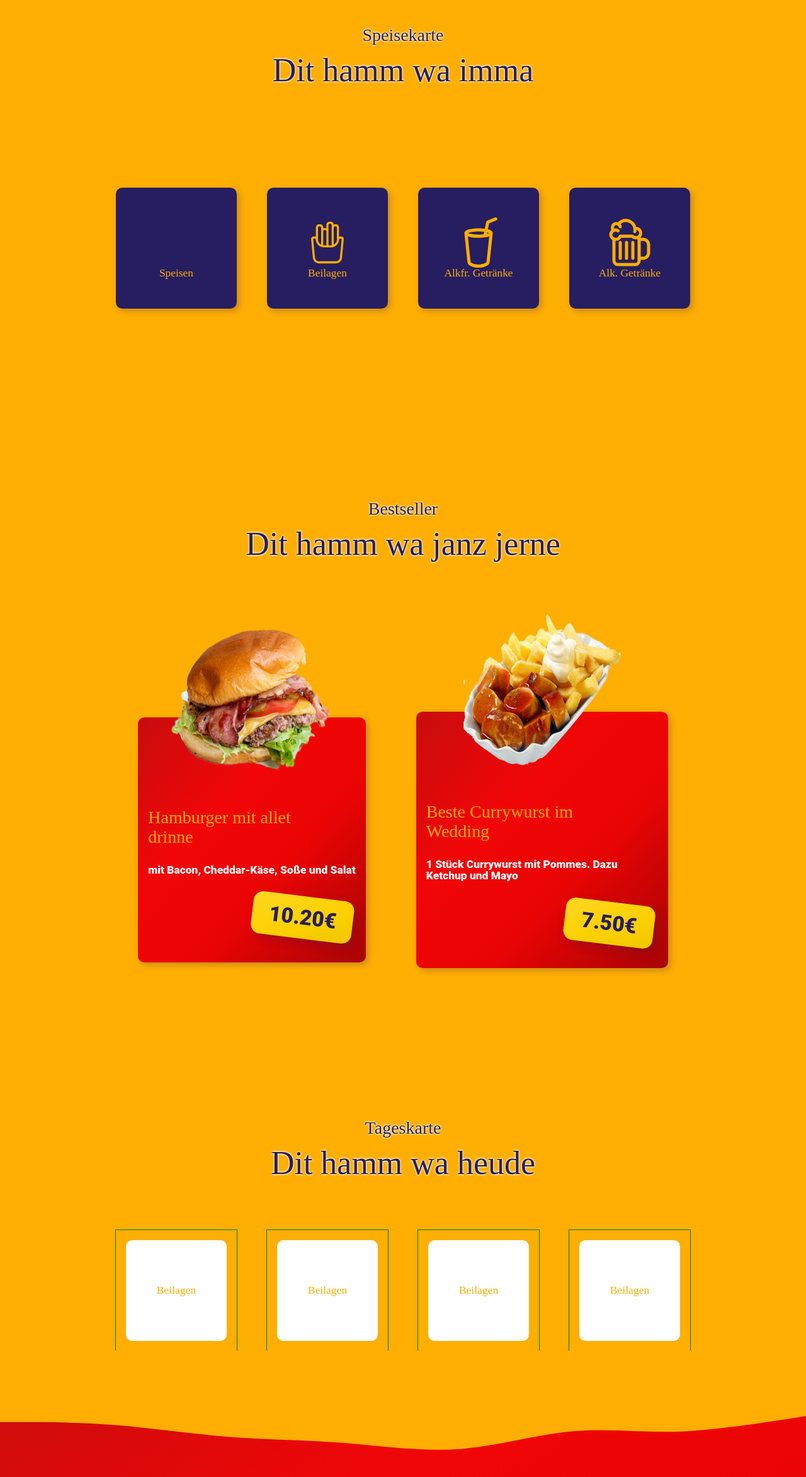
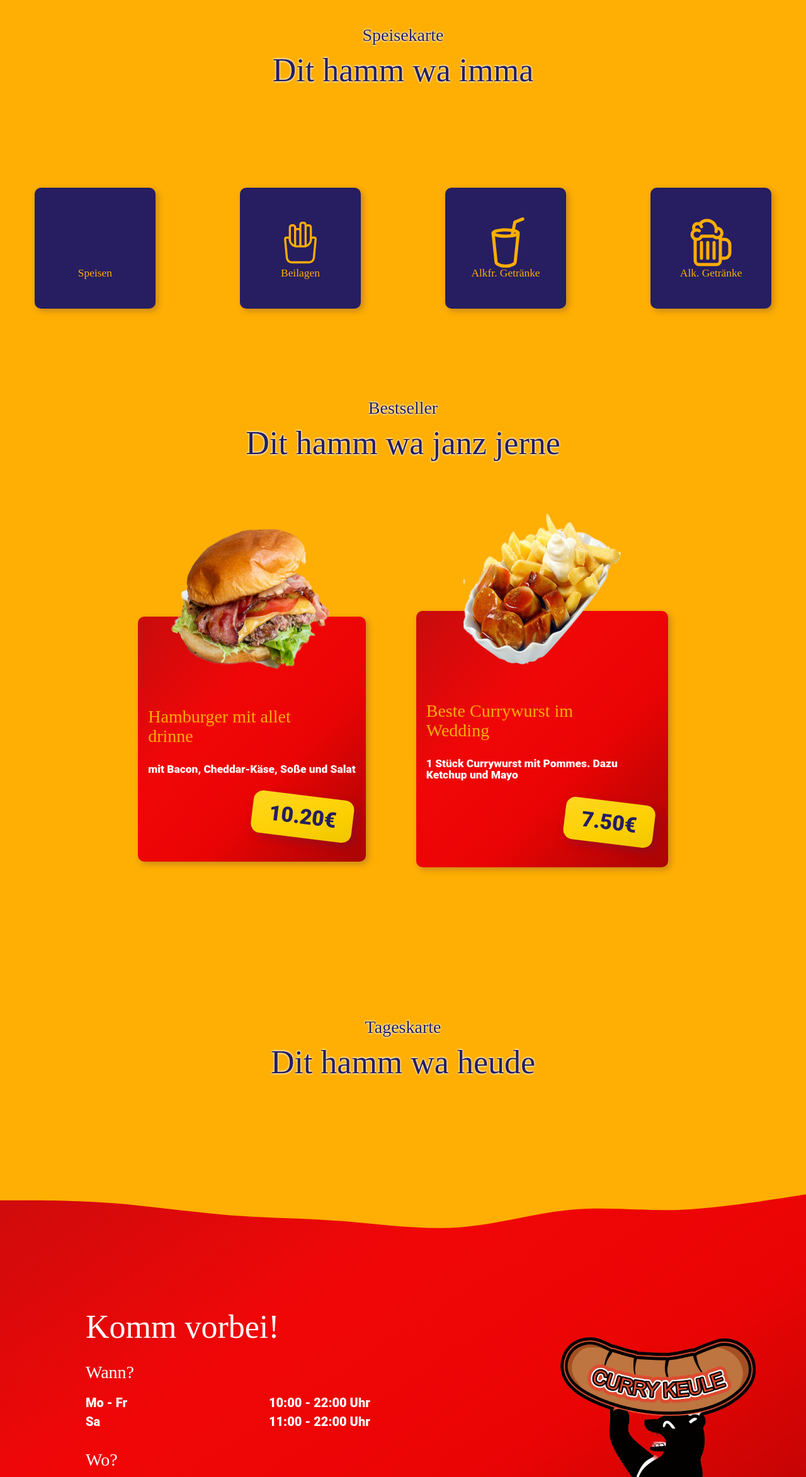
Before and after one commit to sasha-valderrama/curryKeule, a React (Vite) app: page / in a window 1280 px wide. Shown: the part 1126-3471 px from the top of the page at 63% size. Built offline with nearby package versions, Linux system fonts and the light colour scheme; some icons are missing; a web font is replaced by a local one.

Commit message:
Add info to menuCard component

```diff
--- a/src/components/sections/index.jsx
+++ b/src/components/sections/index.jsx
@@ -37,20 +37,7 @@ export default function Sections() {
             {section.heading === 'Speisekarte' ? <Menu /> : null}
             {section.heading === 'Bestseller' ? bestsellerCards : null}
             {section.heading === 'Tageskarte' ? (
-              <>
-                <TestingCard
-
-                />
-                <TestingCard
-
-                />
-                <TestingCard
-
-                />
-                <TestingCard
-
-                />
-              </>
+              <></>
             ) : null}
           </Section>
         )
--- a/src/components/ui/cards/menuCard/MenuCard.module.css
+++ b/src/components/ui/cards/menuCard/MenuCard.module.css
@@ -1,18 +1,10 @@
 .container__card {
-  background-color: rgb(var(--color-purple));
-  border-radius: 10px;
-  box-shadow: 4px 4px 10px rgba(var(--color-purple), 0.25);
-  padding: 1rem;
-  /* width: 11rem; */
-  /* height: 11rem; */
-  /* display: flex;
-  justify-content: start;
-  align-items: start; */
-  /* flex-direction: column; */
-  width: fit-content;
+  display: flex;
+  justify-content:center;
+  width: 100%;
   break-inside: avoid;
   transition: all 0.3s ease;
-  /* outline:5px solid green; */
+  min-width: 150px;
 }
 
 .card__top {
@@ -24,6 +16,9 @@
   flex-direction: column;
   transition: transform 0.3s ease-in-out;
   color: rgb(var(--color-yellow));
+  background-color: rgb(var(--color-purple));
+  border-radius: 10px;
+   box-shadow: 4px 4px 10px rgba(var(--color-purple), 0.25);
 }
 
 .container__name {
@@ -40,32 +35,95 @@
 }
 
 .small {
+  background-color: transparent;
   color: rgb(var(--color-white));
   width: fit-content;
   height: auto;
-  padding: 0.8rem 1rem;
   position: absolute;
   z-index: 99;
-  transform: translate(-45px, -100px) rotate(-15deg);
+  transform: translateY(-75px) rotate(-5deg);
   transition: transform 0.3s ease-in-out;
+   box-shadow: none;
 }
 
 .card__bottom {
+  border-radius: 10px;
   display: none;
   transition: transform 300ms ease-out;
+  background-color: rgb(var(--color-purple));
   transform-origin: top left;
+  box-shadow: 4px 4px 10px rgba(var(--color-purple), 0.25);
 }
 
 .show {
   display: block;
   position: relative;
-  /* width: 100%;
-  height: 100%; */
   transform: width 300ms ease-out;
-  /* background-color: aqua; */
-  color: rgb(var(--color-white));
+   color: rgb(var(--color-white));
   padding: 1rem;
   padding-top: 2rem;
-  width: fit-content;
+  width: 100%;
   transform: scale(1) translate(0, 0) rotate(0);
 }
+
+.article {
+  display: flex;
+  margin-bottom: 0.7rem;;
+  gap: 1rem;
+  justify-content: space-between;
+}
+
+.text {
+  font-family: var(--ff-body);
+  font-size: var(--fs-body-small);
+}
+
+.smallerText {
+  font-size: var(--fs-copyright);
+}
+
+.vegan {
+  color: rgb(var(--color-green));
+  font-weight: var(--fw-bold);
+}
+
+.containerDrinks {
+  display: flex;
+  gap: 1rem;
+}
+
+.displaySection {
+  display: none;
+}
+
+@media (width > 600px){
+  .container__card {
+  min-width: 250px;
+  width: 22%;
+}
+.card__top {
+  width: 12rem;
+  height: 12rem;
+}
+
+.small {
+  transform: translateY(-150px) rotate(-5deg);
+}
+}
+
+
+@media (width > 1000px){
+  .container__card {
+  width: 22%;
+}
+}
+
+@media (width > 1300px){
+ .container__card {
+  width: 33%;
+}
+.card__top {
+  width: 15rem;
+  height: 15rem;
+}
+}
--- a/src/components/ui/cards/menuCard/index.jsx
+++ b/src/components/ui/cards/menuCard/index.jsx
@@ -6,38 +6,30 @@ import { IoBeerOutline } from 'react-icons/io5'
 import { useState } from 'react'
 import { menu } from '../../../../data/menu'
 
-// const speisekarte = menu.map((section) => {
-//   if (section.name === 'Speisen' || section.name === 'Beilagen') {
+// const format0 = menu.map((section) => {
+//   if (section.name === 'Speisen') {
 //     return (
-//       <div key={section.name} className={MenuCSS.menuDivision}>
-//         <p
-//           className={
-//             section.name === 'Beilagen'
-//               ? MenuCSS.menuHeading
-//               : `${MenuCSS.menuHeading} ${MenuCSS.displaySection}`
-//           }
-//         >
-//           {section.name}
-//         </p>
+//       <div key={section.name} className={MenuCardCSS.menuDivision}>
 //         {section.products.map((product) => {
 //           return (
-//             <div key={product.id} className={MenuCSS.article}>
+//             <div key={product.id} className={MenuCardCSS.article}>
 //               <p
 //                 className={
 //                   product.vegan
-//                     ? `${MenuCSS.text} ${MenuCSS.vegan}`
-//                     : MenuCSS.text
+//                     ? `${MenuCardCSS.text} ${MenuCardCSS.vegan}`
+//                     : MenuCardCSS.text
 //                 }
 //               >
 //                 {product.name}{' '}
-//                 <span className={MenuCSS.smallerText}>{product.extras}</span>
+//                 <span className={MenuCardCSS.smallerText}>
+//                   {product.extras}
+//                 </span>
 //               </p>
-
 //               <p
 //                 className={
 //                   product.vegan
-//                     ? `${MenuCSS.text} ${MenuCSS.vegan}`
-//                     : MenuCSS.text
+//                     ? `${MenuCardCSS.text} ${MenuCardCSS.vegan}`
+//                     : MenuCardCSS.text
 //                 }
 //               >
 //                 {product.price}
@@ -48,31 +40,122 @@ import { menu } from '../../../../data/menu'
 //       </div>
 //     )
 //   }
-//   if (
-//     section.name === 'Alkoholfreie Getränke' ||
-//     section.name === 'Alkoholische Getränke'
-//   ) {
+// })
+
+// const format1 = menu.map((section) => {
+//   if (section.name === 'Beilagen') {
 //     return (
-//       <div key={section.name} className={MenuCSS.menuDivision}>
-//         <p className={MenuCSS.menuHeading}>{section.name}</p>
+//       <div key={section.name} className={MenuCardCSS.menuDivision}>
 //         {section.products.map((product) => {
 //           return (
-//             <div key={product.id} className={MenuCSS.article}>
-//               <p className={MenuCSS.text}>
+//             <div key={product.id} className={MenuCardCSS.article}>
+//               <p
+//                 className={
+//                   product.vegan
+//                     ? `${MenuCardCSS.text} ${MenuCardCSS.vegan}`
+//                     : MenuCardCSS.text
+//                 }
+//               >
 //                 {product.name}{' '}
-//                 <span className={MenuCSS.smallerText}>{product.extras}</span>
+//                 <span className={MenuCardCSS.smallerText}>
+//                   {product.extras}
+//                 </span>
 //               </p>
-//               <div className={MenuCSS.containerDrinks}>
-//                 <p className={MenuCSS.text}>{product.size}</p>
-//                 <p className={MenuCSS.text}>{product.price}</p>
-//               </div>
+//               <p
+//                 className={
+//                   product.vegan
+//                     ? `${MenuCardCSS.text} ${MenuCardCSS.vegan}`
+//                     : MenuCardCSS.text
+//                 }
+//               >
+//                 {product.price}
+//               </p>
 //             </div>
 //           )
 //         })}
 //       </div>
 //     )
-//   }
-// })
+//   }});
+
+//   const format2 = menu.map((section) => {
+//     if (section.name === 'Alkfr. Getränke') {
+//       return (
+//         <div key={section.name} className={MenuCardCSS.menuDivision}>
+//           {section.products.map((product) => {
+//             return (
+//               <div key={product.id} className={MenuCardCSS.article}>
+//                 <p className={MenuCardCSS.text}>
+//                   {product.name}{' '}
+//                   <span className={MenuCardCSS.smallerText}>
+//                     {product.extras}
+//                   </span>
+//                 </p>
+//                 <div className={MenuCardCSS.containerDrinks}>
+//                   <p className={MenuCardCSS.text}>{product.size}</p>
+//                   <p className={MenuCardCSS.text}>{product.price}</p>
+//                 </div>
+//               </div>
+//             )
+//           })}
+//         </div>
+//       )
+//     }})
+
+//   const format3 = menu.map((section) => {
+//     if (section.name === 'Alk. Getränke') {
+//       return (
+//         <div key={section.name} className={MenuCardCSS.menuDivision}>
+//           {section.products.map((product) => {
+//             return (
+//               <div key={product.id} className={MenuCardCSS.article}>
+//                 <p className={MenuCardCSS.text}>
+//                   {product.name}{' '}
+//                   <span className={MenuCardCSS.smallerText}>
+//                     {product.extras}
+//                   </span>
+//                 </p>
+//                 <div className={MenuCardCSS.containerDrinks}>
+//                   <p className={MenuCardCSS.text}>{product.size}</p>
+//                   <p className={MenuCardCSS.text}>{product.price}</p>
+//                 </div>
+//               </div>
+//             )
+//           })}
+//         </div>
+//       )
+//     }
+//   })
+
+const MenuFormat = ({ section, icon }) => {
+  return (
+    <div key={section.name} className={MenuCardCSS.menuDivision}>
+      {section.products.map((product) => (
+        <div key={product.id} className={MenuCardCSS.article}>
+          <p
+            className={
+              product.vegan
+                ? `${MenuCardCSS.text} ${MenuCardCSS.vegan}`
+                : MenuCardCSS.text
+            }
+          >
+            {product.name}{' '}
+            <span className={MenuCardCSS.smallerText}>{product.extras}</span>
+          </p>
+          {icon && (
+            <div className={MenuCardCSS.containerDrinks}>
+              <p className={MenuCardCSS.text}>
+                {product.size || product.price}
+              </p>
+              {product.size && (
+                <p className={MenuCardCSS.text}>{product.price}</p>
+              )}
+            </div>
+          )}
+        </div>
+      ))}
+    </div>
+  )
+}
 
 export default function MenuCard({ container }) {
   const [isOpen, setIsOpen] = useState(false)
@@ -89,20 +172,24 @@ export default function MenuCard({ container }) {
     ? `${MenuCardCSS.card__bottom} ${MenuCardCSS.show}`
     : MenuCardCSS.card__bottom
 
-  const iconStyle = MenuCardCSS.container__icon
   let icon = null
   if (container === 'Speisen') {
-    icon = <PiHamburger className={iconStyle} />
+    icon = <PiHamburger className={MenuCardCSS.container__icon} />
+  } else if (container === 'Beilagen') {
+    icon = <CiFries className={MenuCardCSS.container__icon} />
+  } else if (container === 'Alkfr. Getränke') {
+    icon = <BsCupStraw className={MenuCardCSS.container__icon} />
+  } else if (container === 'Alk. Getränke') {
+    icon = <IoBeerOutline className={MenuCardCSS.container__icon} />
   }
-  if (container === 'Beilagen') {
-    icon = <CiFries className={iconStyle} />
-  }
-  if (container === 'Alkfr. Getränke') {
-    icon = <BsCupStraw className={iconStyle} />
-  }
-  if (container === 'Alk. Getränke') {
-    icon = <IoBeerOutline className={iconStyle} />
-  }
+
+  const products =
+    container && menu ? (
+      <MenuFormat
+        section={menu.find((section) => section.name === container)}
+        icon={icon}
+      />
+    ) : null
 
   return (
     <div className={MenuCardCSS.container__card} onClick={handleShow}>
@@ -110,16 +197,7 @@ export default function MenuCard({ container }) {
         <div className={MenuCardCSS.container__icon}>{icon}</div>
         <p className={MenuCardCSS.container__name}>{container}</p>
       </div>
-      <div className={cardBottomClass}>
-        <p>contedvnkfl fkgmkfdmglfd fkgmfldkgm</p>
-        <p>contedvnkfl fkgmkfdmglfd fkgmfldkgm</p>
-        <p>contedvnkfl fkgmkfdmglfd fkgmfldkgm</p>
-        <p>contedvnkfl fkgmkfdmglfd fkgmfldkgm</p>
-        <p>contedvnkfl fkgmkfdmglfd fkgmfldkgm</p>
-        <p>contedvnkfl fkgmkfdmglfd fkgmfldkgm</p>
-        <p>contedvnkfl fkgmkfdmglfd fkgmfldkgm</p>
-        <p>contedvnkfl fkgmkfdmglfd fkgmfldkgm</p>
-      </div>
+      <div className={cardBottomClass}>{products}</div>
     </div>
   )
 }
--- a/src/components/ui/cards/testingCard/TestingCard.module.css
+++ /dev/null
@@ -1,59 +0,0 @@
-.container__card {
-  outline: 1px solid green;
-  display: flex;
-  justify-content: baseline;
-  align-items: start;
-  flex-direction: column;
-  width: fit-content;
-  break-inside: avoid;
-  gap: 1rem;
-  padding: 1rem;
-  transition: all 0.3s ease;
-}
-
-.card__top {
-  width: 10rem;
-  height: 10rem;
-  background-color: #fff;
-  display: flex;
-  justify-content: center;
-  align-items: center;
-  border-radius: 10px;
-  transition: transform 0.3s ease-in-out;
-}
-
-.small {
-  width: fit-content;
-  height: auto;
-  padding: 0.8rem 1rem;
-  position: absolute;
-  z-index: 99;
-  transform: translate(-50px, -40px) rotate(-15deg);
-  transition: transform 0.3s ease-in-out;
-}
-
-.card__bottom {
-  display: none;
-  transition: transform 300ms ease-out, padding-top 300ms ease-out;
-  transform-origin: top left;
-}
-
-.card__title {
-  text-align: center;
-  text-transform: capitalize;
-  font-size: 1.1rem;
-  color: rgb(var(--color-yellow));
-}
-
-.show {
-  display: block;
-  position: relative;
-  top: -1rem;
-  width: fit-content;
-  transform: width 300ms ease-out;
-  background-color: aqua;
-  padding: 1rem;
-  padding-top: 2rem;
-  width: fit-content;
-  transform: scale(1) translate(0, 0) rotate(0);
-}
--- a/src/components/ui/cards/testingCard/index.jsx
+++ /dev/null
@@ -1,48 +0,0 @@
-import { useState } from 'react'
-import TestingCardCSS from './TestingCard.module.css'
-
-
-export default function TestingCard() {
-  const [isOpen, setIsOpen] =useState(false);
-
-const handleShow = () => {
-  setIsOpen(!isOpen)
-}
-
-const cardTopClass = isOpen
-  ? `${TestingCardCSS.card__top} ${TestingCardCSS.small}`
-  : TestingCardCSS.card__top
-
-
-const cardBottomClass = isOpen
-  ? `${TestingCardCSS.card__bottom} ${TestingCardCSS.show}`
-  : TestingCardCSS.card__bottom;
-
-
-  return (
-    <div className={TestingCardCSS.container__card} onClick={handleShow}>
-      <div className={cardTopClass} onClick={handleShow}>
-        <h2 className={TestingCardCSS.card__title}>Beilagen</h2>
-      </div>
-      <div className={cardBottomClass}>
-        <p>a123456789df 123456789dbfb</p>
-        <p>123456789dfbfb</p>
-        <p>123456789 123456789ddfbfb</p>
-        <p>123456789dfbfb</p>
-        <p>12345   6789dfbf 123456789dfbf b</p>
-        <p>123456789dfbfb</p>
-        <p>12    3456789dfbfb</p>
-        <p>123456789dfbfb</p>
-        <p>123456789dfbfb</p>
-        <p>12345678            9dfbfb</p>
-        <p>123456789dfbfb</p>
-        <p>123456789dfbfb</p>
-        <p>123456789dfbfb</p>
-        <p>123456789dfbfb</p>
-        <p>123456789dfbfb</p>
-        <p>123456789dfbfb</p>
-        <p>123456789dfbfb</p>
-      </div>
-    </div>
-  )
-}
--- a/src/components/ui/menu/Menu.module.css
+++ b/src/components/ui/menu/Menu.module.css
@@ -1,73 +1,24 @@
 .menu_container {
-  /* outline:1px solid blue; */
+
   display: flex;
   justify-content: center;
-  align-items: center;
+  align-items:center;
+  align-items:stretch;
   flex-wrap: wrap;
   gap:3rem;
   width: 100%;
 }
 
-.article {
-  display: flex;
-  margin-bottom: 0.7rem;
-  gap: 1rem;
-  justify-content: space-between;
+@media (width> 500px) {
+  .menu_container{
+
+    gap: 5rem;
+  }
 }
 
-.text {
-  font-family: var(--ff-body);
-  font-size: var(--fs-body);
-}
-
-.smallerText {
-  font-size: var(--fs-body-small);
-}
-
-.vegan {
-  color: rgb(var(--color-green));
-  font-weight: var(--fw-bold);
-}
-
-.menuDivision {
-  width: 100%;
-  margin-bottom: 1rem;
-}
-
-.menuHeading {
-  font-family: var(--ff-body);
-  font-weight: var(--fw-black);
-  font-size: var(--fs-body);
-  color: rgb(var(--color-purple));
-  margin-bottom: 1rem;
-}
-
-.containerDrinks {
-  display: flex;
-  gap: 2rem;
-}
-
-.displaySection {
-  display: none;
-}
-
-@media (width > 500px) {
-  .menu_container {
-      margin-top: 5rem;
- margin-bottom: 10rem;
-}
-  .menuDivision {
-    width: fit-content;
-  }
-  .article {
-    display: flex;
-    margin-bottom: 0.7rem;
-    gap: 1rem;
-    width: 400px;
-    justify-content: space-between;
-    /* outline: 1px solid blue; */
-  }
-  .displaySection {
-    display: block;
+@media (width> 1000px) {
+  .menu_container{
+    margin-top: 5rem;
+    gap: 3rem;
   }
 }
--- a/src/index.css
+++ b/src/index.css
@@ -201,11 +201,9 @@ body {
   --color-red-rgb: 218, 0, 0;
   --color-white: 255, 255, 255;
   --color-black: 0, 0, 0;
-  /* --color-purple: rgb(38, 30, 97); */
   --color-purple: 38, 30, 97;
-  /* --color-yellow: #ffae03; */
   --color-yellow: 255, 174, 3;
-  --color-green: 6, 96, 4;
+  --color-green:174, 254, 61;
   --fs-xxl: 3.6rem; /*60px*/
   --fs-xl: 2.6rem; /*x*/
   --fs-lg: 1.4rem; /*20px*/
```
